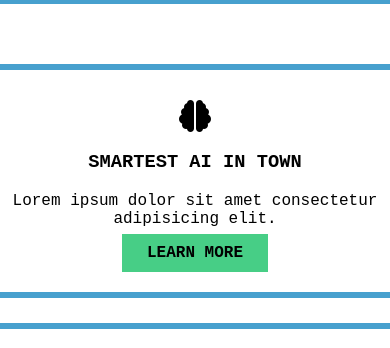
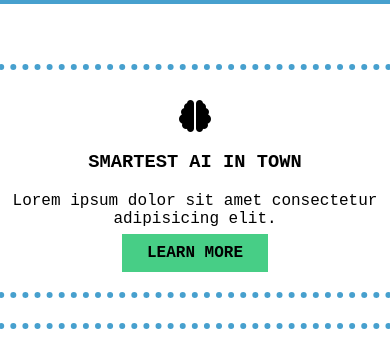
Before and after one commit to 8ctopotamus/robotco, a plain HTML site: page index.html in a window 390 px wide. Shown: the part 466-814 px from the top of the page. Drawn offline with Linux system fonts and the light colour scheme.

Commit message:
fix .callout on mobile

```diff
--- a/css/style.css
+++ b/css/style.css
@@ -106,7 +106,7 @@ main {
 }
 
 .callout {
-  border: var(--primaryBorder);
+  border: 6px dotted var(--brandPrimary);
   text-align: center;
   margin: 0 30px;
   padding: 30px 15px;
@@ -202,6 +202,10 @@ footer {
     margin: 0 10px;
   }
 
+  .callout {
+    width: 100%;
+  }
+
   #hero h1,
   #hero a {
     font-size: 30px;
```
